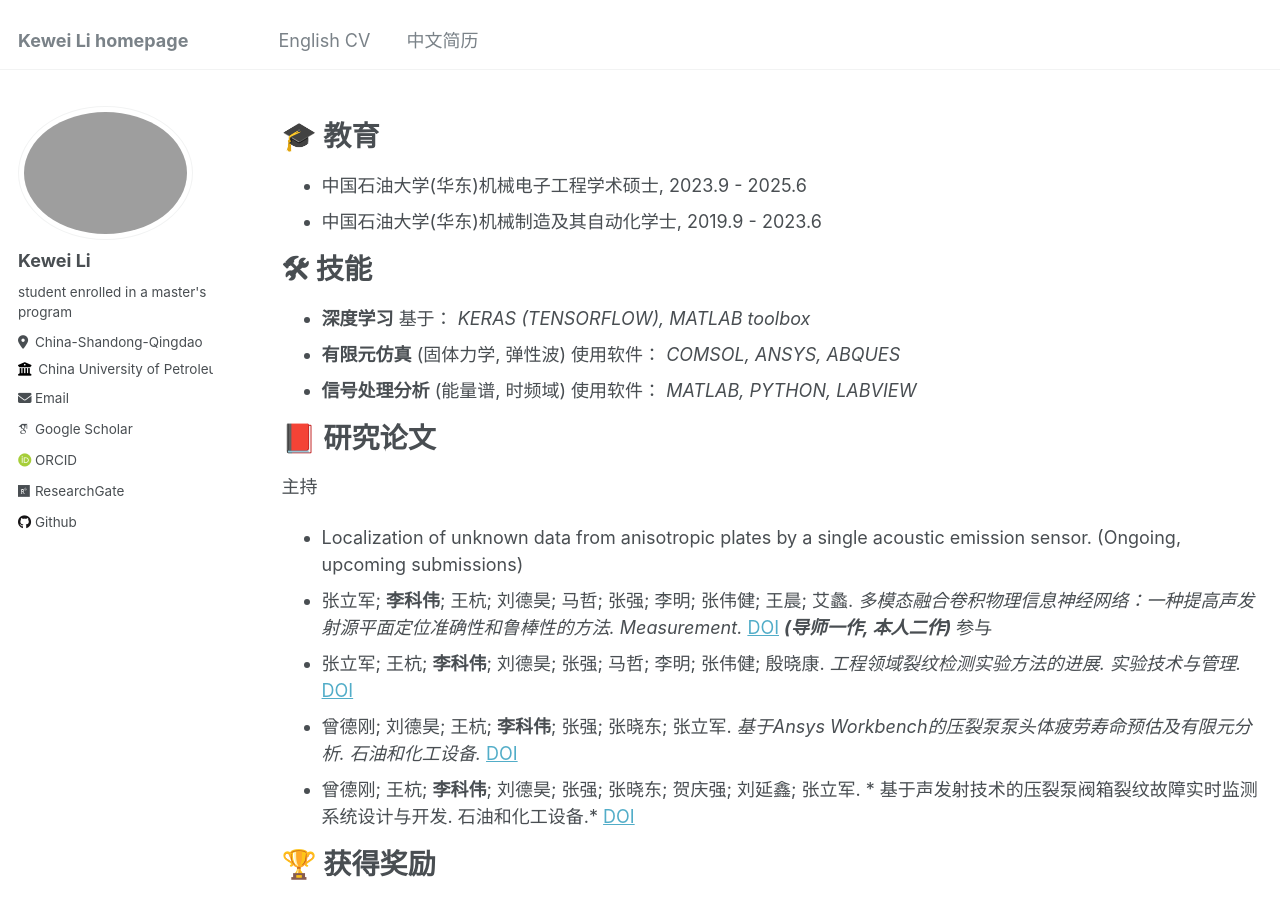
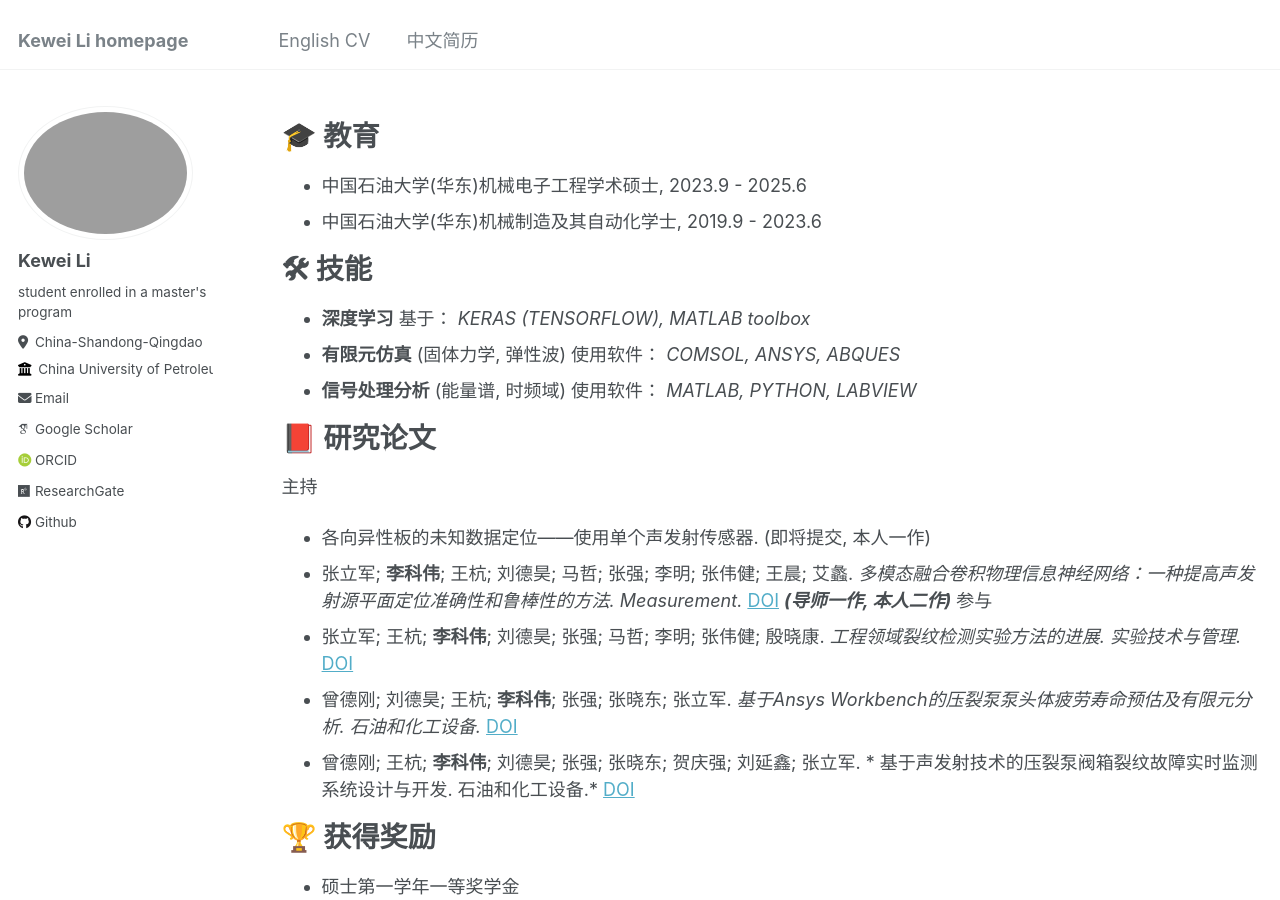
Before and after one commit to TheHangedManC/TheHangedManC-thehangedmanc.github.io, a Jekyll site: the page built from _pages/publications.md, in a window 1280 px wide and 900 px high. Built offline with Jekyll 4.4.1, drawn with Linux system fonts in a browser that asks for light colours; some web fonts are replaced.

Commit message:
Update publications.md

```diff
--- a/_pages/publications.md
+++ b/_pages/publications.md
@@ -21,7 +21,7 @@ author_profile: true
 📕 研究论文
 ======
 主持
-*   Localization of unknown data from anisotropic plates by a single acoustic emission sensor. (Ongoing, upcoming submissions)
+*   各向异性板的未知数据定位——使用单个声发射传感器. (即将提交, 本人一作)
 *   张立军; **李科伟**; 王杭; 刘德昊; 马哲; 张强; 李明; 张伟健; 王晨; 艾蠡. *多模态融合卷积物理信息神经网络：一种提高声发射源平面定位准确性和鲁棒性的方法. Measurement.* [DOI](https://www.sciencedirect.com/science/article/pii/S0263224124008807/)
     ***(导师一作, 本人二作)***
 参与
```
